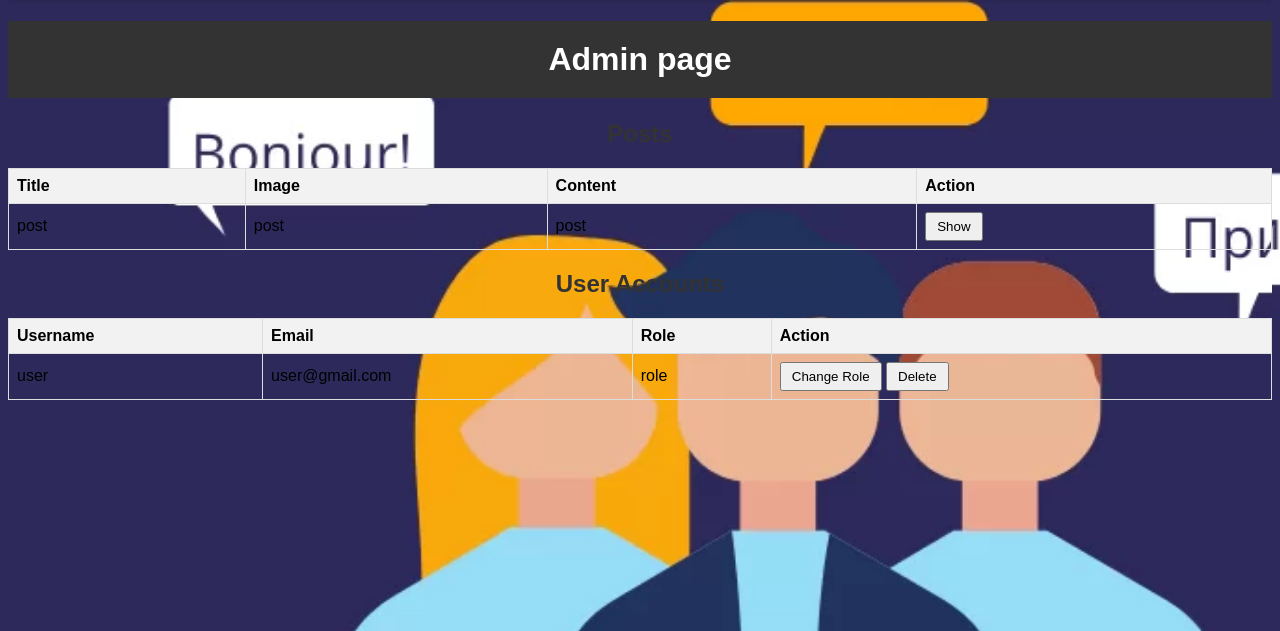
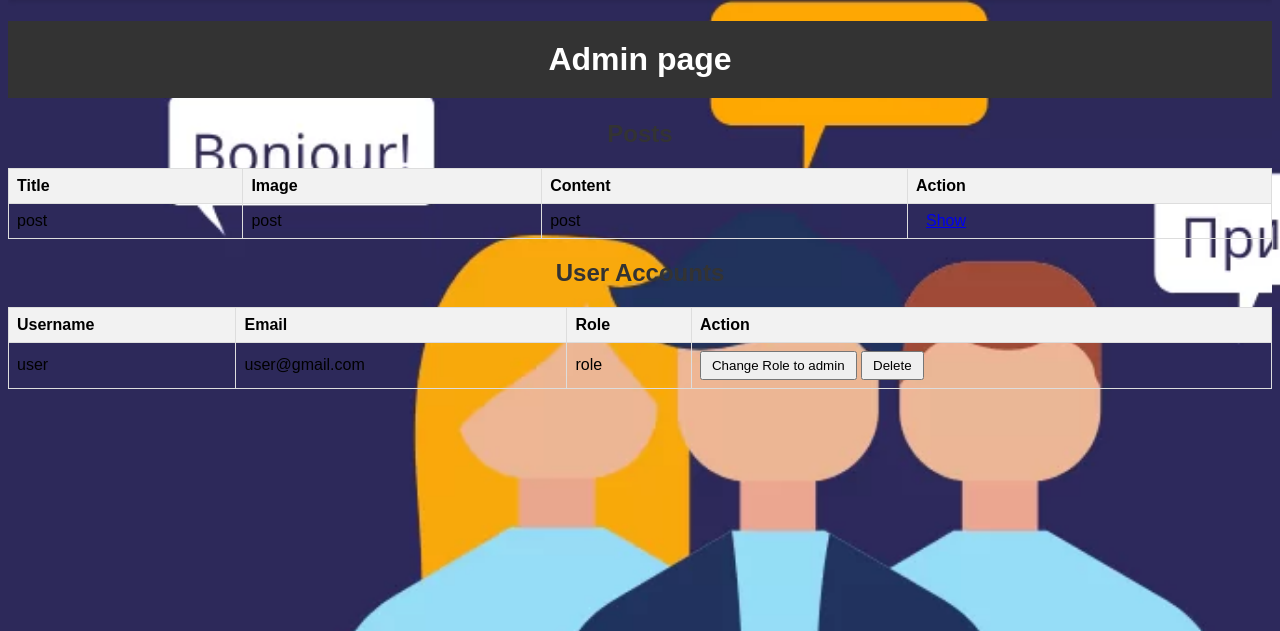
Before and after one commit to toubal77/projet_LW, a PHP site: page /project_LW/admin in a window 1280 px wide. Shown: the part 78-709 px from the top of the page. Run offline with PHP 8.4, Linux system fonts and the light colour scheme; some libraries are stand-ins or nearby versions.

Commit message:
change action in table admin

```diff
--- a/views/admin/index.php
+++ b/views/admin/index.php
@@ -16,7 +16,7 @@
                 <td style="border: 1px solid #ddd; padding: 8px;">post <?php //echo $post->title; ?></td>
                 <td style="border: 1px solid #ddd; padding: 8px;">post<?php //echo $post->image; ?></td>
                 <td style="border: 1px solid #ddd; padding: 8px;">post <?php //echo $post->content; ?></td>
-                <td style="border: 1px solid #ddd; padding: 8px;"><button style="padding: 5px 10px; cursor: pointer;">Show</button></td>
+                <td style="border: 1px solid #ddd; padding: 8px;"><a href="/project_LW/posts/show" style="padding: 5px 10px; cursor: pointer;">Show</a></td>
             </tr>
         <?php //endforeach; ?>
     </tbody>
@@ -39,7 +39,7 @@
                 <td style="border: 1px solid #ddd; padding: 8px;">user@gmail.com<?php //echo $user->email; ?></td>
                 <td style="border: 1px solid #ddd; padding: 8px;">role<?php //echo $user->role; ?></td>
                 <td style="border: 1px solid #ddd; padding: 8px;">
-                    <button style="padding: 5px 10px; cursor: pointer;">Change Role</button>
+                    <button style="padding: 5px 10px; cursor: pointer;">Change Role to admin</button>
                     <button style="padding: 5px 10px; cursor: pointer;">Delete</button>
                 </td>
             </tr>
--- a/views/posts/show.php
+++ b/views/posts/show.php
@@ -1,5 +1,7 @@
+<div style="display: flex; flex-direction: column; align-items: center; margin: 20px;">
 <div style="border: 1px solid #ddd; padding: 15px; margin-bottom: 20px; max-width: 600px; width: 100%; box-shadow: 0 0 10px rgba(0, 0, 0, 0.1);">
             <img src="https://th.bing.com/th/id/OIG.ey_KYrwhZnirAkSgDhmg" alt="Photo du post 2" style="max-width: 100%; height: auto; margin-bottom: 10px;">
             <h2 style="color: #333; margin-bottom: 10px;">Nom de l'auteur - thomas</h2>
             <p style="color: #666; line-height: 1.6;">Description du post - Le Lorem Ipsum est simplement du faux texte employé dans la composition et la mise en page avant impression. Le Lorem Ipsum est le faux texte standard de l'imprimerie depuis les années 1500, quand un imprimeur anonyme assembla ensemble des morceaux de texte pour réaliser un livre spécimen de polices de texte.</p>
 </div>
+</div>
```
Also changed, not shown: controllers/posts_controller.php (+1 -8 lines).
